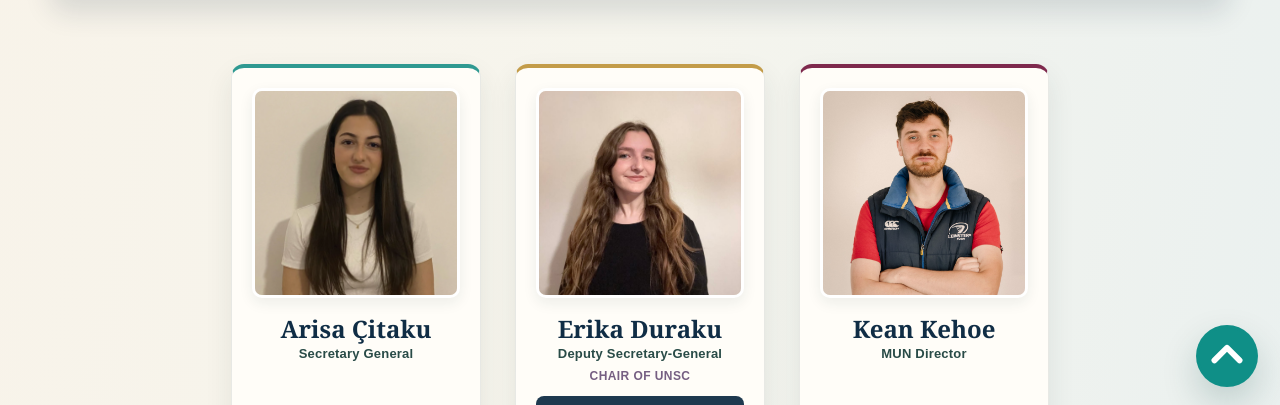
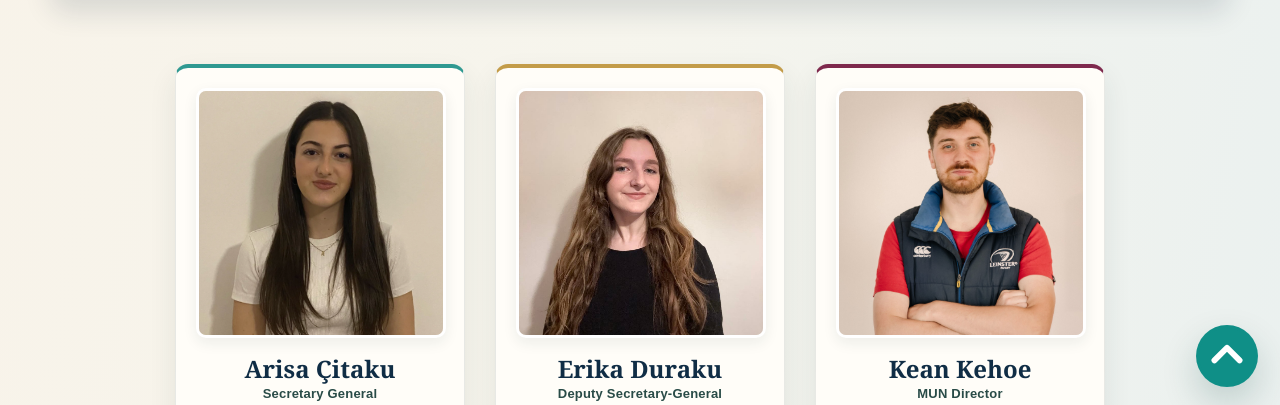
Before and after one commit to erikaduraku-cmd/ilgmuniv, a website built with Vite: page ILGMUN/index.html in a window 1280 px wide. Both pictures are taken after a click on the link "ILG Team". Shown: the part 391-796 px from the top of the page. Built offline with nearby package versions, Linux system fonts and the light colour scheme.

Commit message:
Update styles.css

```diff
--- a/ILGMUN/styles.css
+++ b/ILGMUN/styles.css
@@ -2587,3 +2587,56 @@ body.modal-lock {
   #team .leadership-grid,
   #team .secretariat-grid { grid-template-columns: 250px; }
 }
+
+/* Match the large portrait sizing in the supplied reference. */
+#team .leadership-grid,
+#team .secretariat-grid {
+  gap: 30px;
+}
+
+#team .leadership-grid {
+  max-width: 930px;
+  grid-template-columns: repeat(3, 290px);
+}
+
+#team .secretariat-grid {
+  max-width: 1250px;
+  grid-template-columns: repeat(4, 290px);
+}
+
+#team .leadership-grid .team-card,
+#team .secretariat-grid .team-card {
+  width: 290px;
+  min-height: 440px;
+  padding: 20px 20px 28px;
+}
+
+#team .leadership-grid .team-card img,
+#team .secretariat-grid .team-card img,
+#team .team-grid.secretariat-grid:not(.leadership-grid) .team-card img {
+  width: 250px;
+  height: 250px;
+  min-width: 250px;
+  min-height: 250px;
+  max-width: 250px;
+  max-height: 250px;
+  aspect-ratio: 1 / 1;
+}
+
+#team .leadership-grid .team-card-copy,
+#team .secretariat-grid .team-card-copy {
+  min-height: 142px;
+}
+
+@media (max-width: 1260px) {
+  #team .secretariat-grid { grid-template-columns: repeat(2, 290px); }
+}
+
+@media (max-width: 960px) {
+  #team .leadership-grid { grid-template-columns: repeat(2, 290px); }
+}
+
+@media (max-width: 700px) {
+  #team .leadership-grid,
+  #team .secretariat-grid { grid-template-columns: 290px; }
+}
```
